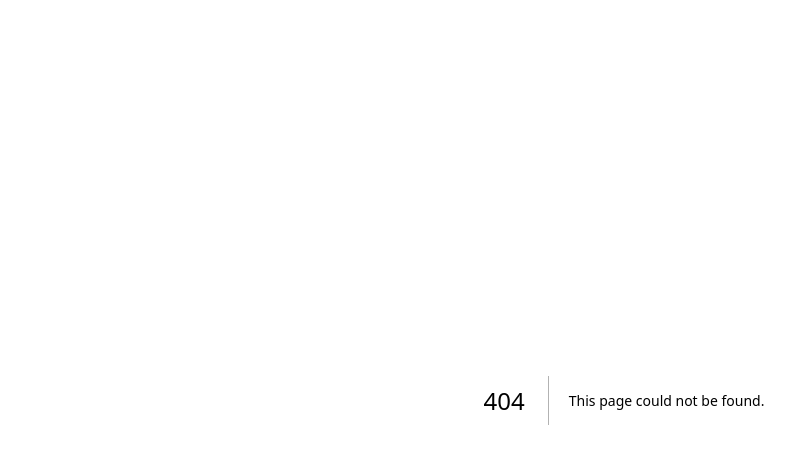
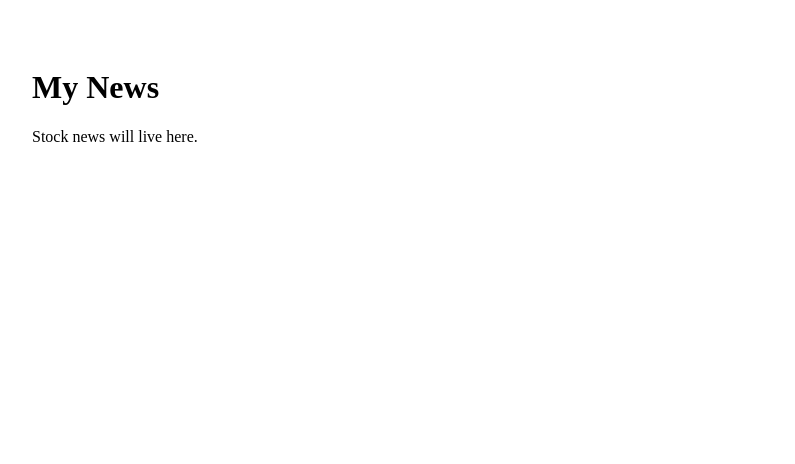
Before and after one commit to nmirpuri/Only-Up-Investing, a Next.js app: page /news in a window 1280 px wide. Before the commit this address had no page. Shown: the top 464 px of the page, without its empty margins (16-811 px from the left). Built offline with nearby package versions, Linux system fonts and the light colour scheme.

Commit message:
Create page.js

```diff
--- /dev/null
+++ b/app/news/page.js
@@ -0,0 +1,8 @@
+export default function NewsPage() {
+  return (
+    <main style={{ padding: 40 }}>
+      <h1>My News</h1>
+      <p>Stock news will live here.</p>
+    </main>
+  );
+}
```
